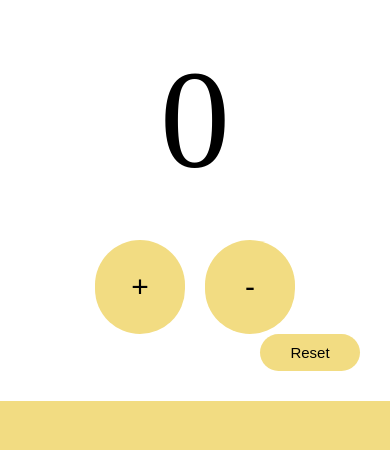
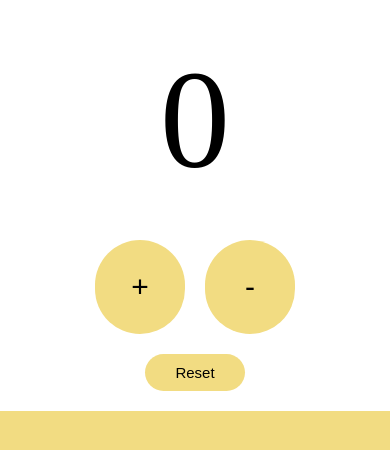
Before and after one commit to leti74/Counter-, a plain HTML site: page index.html in a window 390 px wide. Shown: the part 186-636 px from the top of the page. Drawn offline with Linux system fonts and the light colour scheme.

Commit message:
modifiche responsive

```diff
--- a/Assets/css/struttura-counter.css
+++ b/Assets/css/struttura-counter.css
@@ -34,8 +34,11 @@ p {
     }
 
 .button-2 {
+    width: 100%;
     display: flex;
-    align-self: center;
+    justify-content: center;
+    gap: 20px ;
+
     }
 
 .button1 {
@@ -43,7 +46,6 @@ p {
     color: black;
     padding: 30px;
     border: none;
-    margin-bottom: 30px;
     font-size: 30px;
     width: 90px;
     border-radius: 150px;
@@ -55,8 +57,6 @@ p {
     color: black;
     padding: 30px;
     border: none;
-    margin-bottom: 30px;
-    margin-left: 20px;
     font-size: 30px;
     width: 90px;
     border-radius: 150px;
@@ -66,19 +66,29 @@ p {
     background-color: rgb(242, 220, 130);
     color: black;
     border: none;
-    margin-bottom: 30px;
-    margin-left: 20px;
     font-size:15px;
     border-radius: 50px;
     width: 100px;
-    height: auto;
     padding: 10px;
+    margin-right: 40px;
 }
 
 .resetta{
-   margin-top: -30px;
-   width: 100%;
-   margin-right: 60px;
    display: flex;
    justify-content: flex-end;
+   margin-bottom: 20px;
+   width: 100%;
 }
+
+@media only screen and (max-width: 400px) {
+    .button3{
+        margin-top: 20px;
+        margin-right: 0;
+    }
+
+    .resetta{
+    width: 100%;
+    justify-content: center;
+
+    }
+}
```
